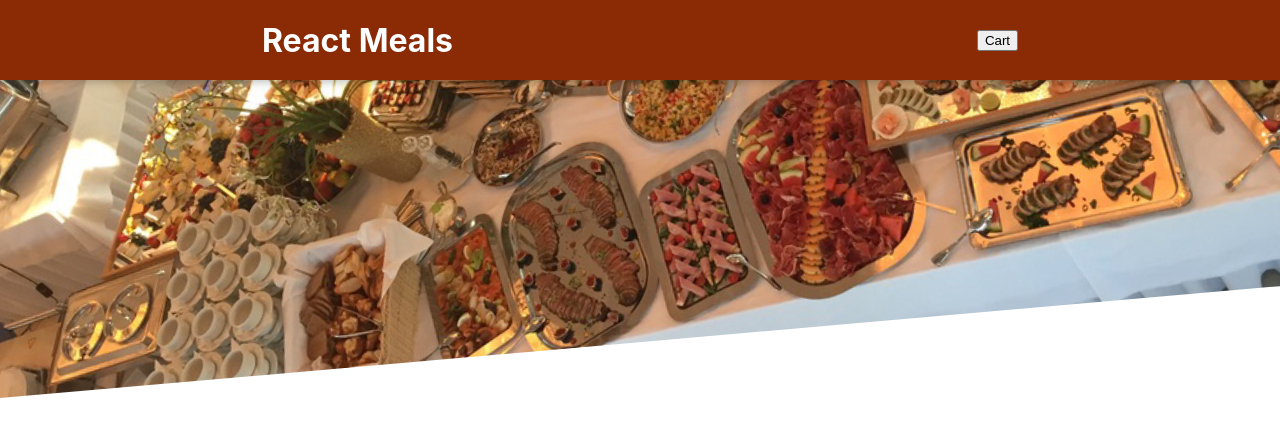
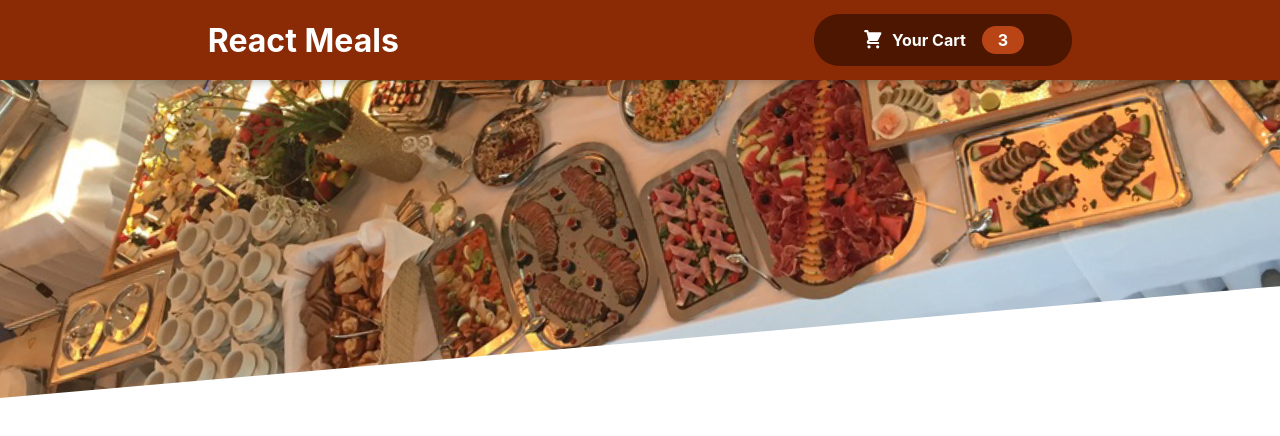
Before and after one commit to ayushsh841/food-order-app, a React (Create React App) app: page / in a window 1280 px wide. Shown: the top 436 px of the page. Built offline with nearby package versions, Linux system fonts and the light colour scheme.

Commit message:
Cart button changes

```diff
--- /dev/null
+++ b/src/components/Cart/CartIcon.js
@@ -0,0 +1,13 @@
+const CartIcon = () => {
+  return (
+    <svg
+      xmlns='http://www.w3.org/2000/svg'
+      viewBox='0 0 20 20'
+      fill='currentColor'
+    >
+      <path d='M3 1a1 1 0 000 2h1.22l.305 1.222a.997.997 0 00.01.042l1.358 5.43-.893.892C3.74 11.846 4.632 14 6.414 14H15a1 1 0 000-2H6.414l1-1H14a1 1 0 00.894-.553l3-6A1 1 0 0017 3H6.28l-.31-1.243A1 1 0 005 1H3zM16 16.5a1.5 1.5 0 11-3 0 1.5 1.5 0 013 0zM6.5 18a1.5 1.5 0 100-3 1.5 1.5 0 000 3z' />
+    </svg>
+  );
+};
+
+export default CartIcon;
--- a/src/components/Layout/Header.js
+++ b/src/components/Layout/Header.js
@@ -1,4 +1,6 @@
 import { Fragment } from 'react';
+
+import HeaderCartButton from './HeaderCartButton';
 
 import classes from './Header.module.css';
 import mealsImage from '../../assets/meals.jpg';
@@ -9,7 +11,7 @@
     <Fragment>
       <header className={classes.header}>
         <h1>React Meals</h1>
-        <button>Cart</button>
+        <HeaderCartButton />
       </header>
       <div className={classes["main-image"]}>
         <img src={mealsImage} alt="delicious meals" />
--- /dev/null
+++ b/src/components/Layout/HeaderCartButton.js
@@ -0,0 +1,18 @@
+import { classExpression } from '@babel/types';
+import CartIcon from '../Cart/CartIcon';
+
+import classes from './HeaderCartButton.module.css';
+
+const HeaderCartButton = props => {
+  return (
+    <button className={classes.button}>
+      <span className={classes.icon}>
+        <CartIcon />
+      </span>
+      <span>Your Cart</span>
+      <span className={classes.badge}>3</span>
+    </button>
+  );
+};
+
+export default HeaderCartButton;
--- /dev/null
+++ b/src/components/Layout/HeaderCartButton.module.css
@@ -0,0 +1,59 @@
+.button {
+  cursor: pointer;
+  font: inherit;
+  border: none;
+  background-color: #4d1601;
+  color: white;
+  padding: 0.75rem 3rem;
+  display: flex;
+  justify-content: space-around;
+  align-items: center;
+  border-radius: 25px;
+  font-weight: bold;
+}
+
+.button:hover,
+.button:active {
+  background-color: #2c0d00;
+}
+
+.icon {
+  width: 1.35rem;
+  height: 1.35rem;
+  margin-right: 0.5rem;
+}
+
+.badge {
+  background-color: #b94517;
+  padding: 0.25rem 1rem;
+  border-radius: 25px;
+  margin-left: 1rem;
+  font-weight: bold;
+}
+
+.button:hover .badge,
+.button:active .badge {
+  background-color: #92320c;
+}
+
+.bump {
+  animation: bump 300ms ease-out;
+}
+
+@keyframes bump {
+  0% {
+    transform: scale(1);
+  }
+  10% {
+    transform: scale(0.9);
+  }
+  30% {
+    transform: scale(1.1);
+  }
+  50% {
+    transform: scale(1.15);
+  }
+  100% {
+    transform: scale(1);
+  }
+}
```
